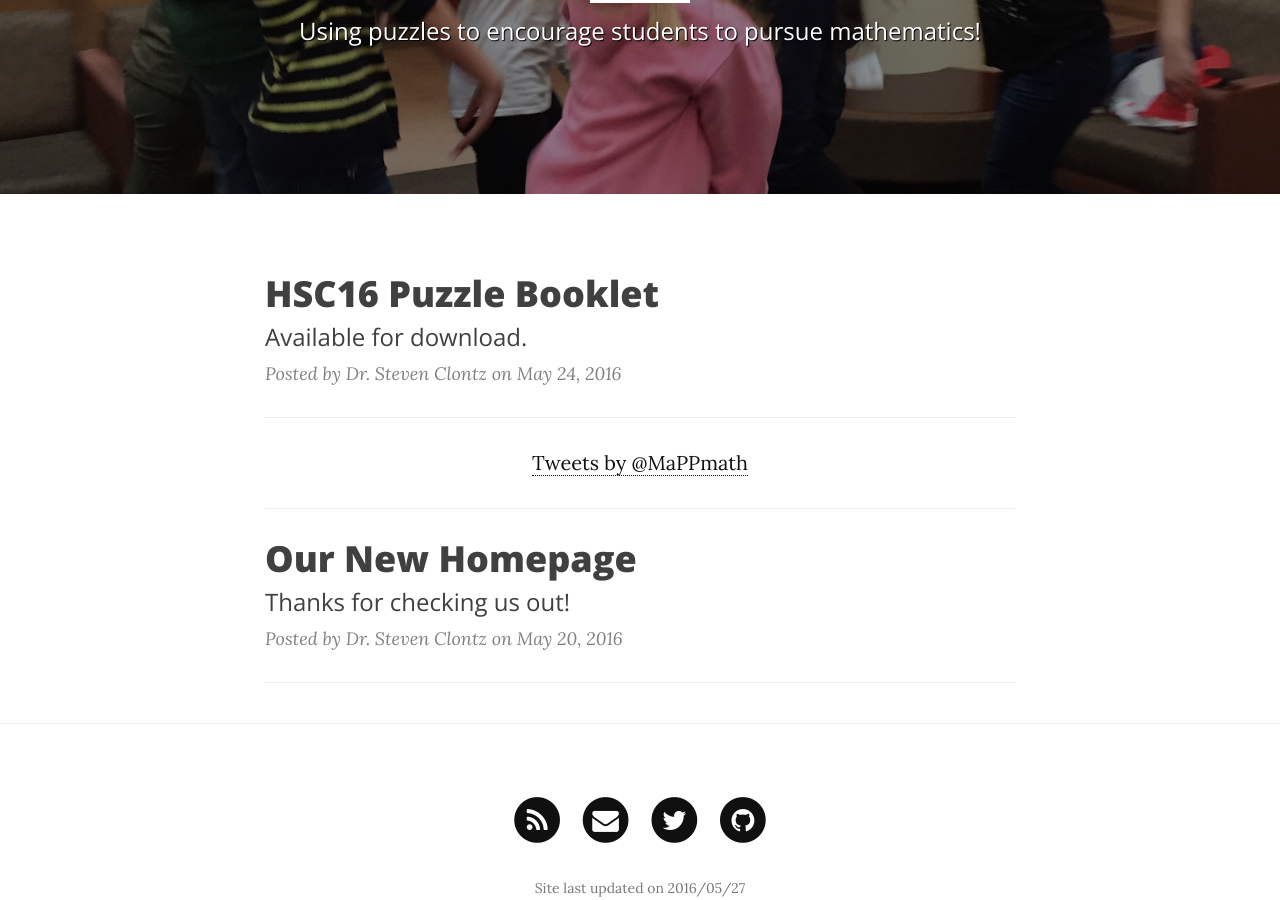
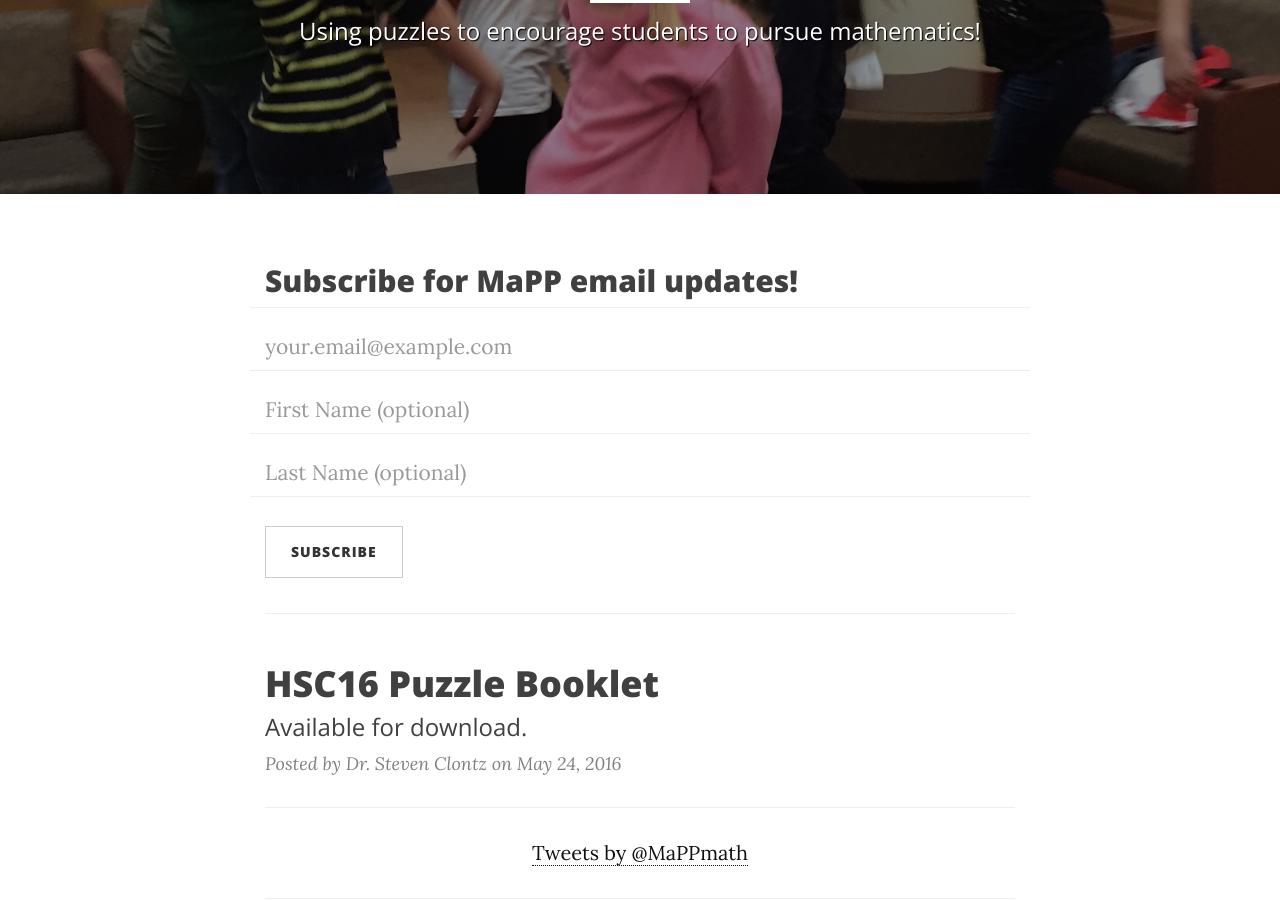
Before and after one commit to MaPPmath/mappmath.github.io, a Jekyll site: the page built from index.html, in a window 1280 px wide and 900 px high, scrolled down 342 px. Built offline with Jekyll 4.4.1, drawn with Linux system fonts in a browser that asks for light colours; nearby versions of some CDN libraries; the list of posts is cut into pages by our own code; comment, search, counter and statistics services are not loaded.

Commit message:
add newsletter signups

```diff
--- a/_layouts/page.html
+++ b/_layouts/page.html
@@ -38,11 +38,83 @@
     </ul>
   {% endunless %}
 
+  {% if page.show-newsletter-above %}
+    <div class="row">
+    	<div class="col-lg-8 col-lg-offset-2 col-md-10 col-md-offset-1">
+        <h2>Subscribe for MaPP email updates!</h2>
+        <form action="//mappmath.us11.list-manage.com/subscribe/post?u=ac9a956f0f5d02273e1405e46&amp;id=d356e6a347" method="POST" name="mc-embedded-subscribe-form" target="_blank">
+          <div class="row control-group">
+              <div class="form-group col-xs-12 floating-label-form-group controls">
+                  <label>Email</label>
+                  <input type="email" value="" name="EMAIL" class="form-control" id="mce-EMAIL" placeholder="your.email@example.com" required>
+              </div>
+              <p class="help-block text-danger"></p>
+          </div>
+          <div class="row control-group">
+              <div class="form-group col-xs-12 floating-label-form-group controls">
+                  <label>First Name (optional)</label>
+                  <input type="text" value="" name="FNAME" class="form-control" id="mce-FNAME" placeholder="First Name (optional)">
+              </div>
+          </div>
+          <div class="row control-group">
+              <div class="form-group col-xs-12 floating-label-form-group controls">
+                  <label>Last Name (optional)</label>
+                  <input type="text" value="" name="LNAME" class="form-control" id="mce-LNAME" placeholder="Last Name (optional)">
+              </div>
+          </div>
+          <br/>
+          <div class="row">
+              <div class="form-group col-xs-12">
+                  <button id="mc-embedded-subscribe" type="submit" class="btn btn-default">Subscribe</button>
+              </div>
+          </div>
+        </form>
+        <hr>
+    	</div>
+    </div>
+  {% endif %}
+
 	<div class="row">
 		<div class="col-lg-8 col-lg-offset-2 col-md-10 col-md-offset-1">
 			{{ content }}
 		</div>
 	</div>
+
+  {% if page.show-newsletter-below %}
+    <div class="row">
+    	<div class="col-lg-8 col-lg-offset-2 col-md-10 col-md-offset-1">
+        <hr><br>
+        <h2>Subscribe for MaPP email updates!</h2>
+        <form action="//mappmath.us11.list-manage.com/subscribe/post?u=ac9a956f0f5d02273e1405e46&amp;id=d356e6a347" method="POST" name="mc-embedded-subscribe-form" target="_blank">
+          <div class="row control-group">
+              <div class="form-group col-xs-12 floating-label-form-group controls">
+                  <label>Email</label>
+                  <input type="email" value="" name="EMAIL" class="form-control" id="mce-EMAIL" placeholder="your.email@example.com" required>
+              </div>
+              <p class="help-block text-danger"></p>
+          </div>
+          <div class="row control-group">
+              <div class="form-group col-xs-12 floating-label-form-group controls">
+                  <label>First Name (optional)</label>
+                  <input type="text" value="" name="FNAME" class="form-control" id="mce-FNAME" placeholder="First Name (optional)">
+              </div>
+          </div>
+          <div class="row control-group">
+              <div class="form-group col-xs-12 floating-label-form-group controls">
+                  <label>Last Name (optional)</label>
+                  <input type="text" value="" name="LNAME" class="form-control" id="mce-LNAME" placeholder="Last Name (optional)">
+              </div>
+          </div>
+          <br/>
+          <div class="row">
+              <div class="form-group col-xs-12">
+                  <button id="mc-embedded-subscribe" type="submit" class="btn btn-default">Subscribe</button>
+              </div>
+          </div>
+        </form>
+    	</div>
+    </div>
+  {% endif %}
 
 </div>
 
--- a/index.html
+++ b/index.html
@@ -2,6 +2,7 @@
 layout: page
 description: "Using puzzles to encourage students to pursue mathematics!"
 hide-breadcrumbs: true
+show-newsletter-above: true
 ---
 
 {% for post in paginator.posts %}
--- a/js/clean-blog.js
+++ b/js/clean-blog.js
@@ -9,72 +9,72 @@
     $("[data-toggle='tooltip']").tooltip();
 });
 
-// Contact Form Scripts
-
-$(function() {
-
-    $("input,textarea").jqBootstrapValidation({
-        preventSubmit: true,
-        submitError: function($form, event, errors) {
-            // additional error messages or events
-        },
-        submitSuccess: function($form, event) {
-            event.preventDefault(); // prevent default submit behaviour
-            // get values from FORM
-            var name = $("input#name").val();
-            var email = $("input#email").val();
-            var phone = $("input#phone").val();
-            var message = $("textarea#message").val();
-            var firstName = name; // For Success/Failure Message
-            // Check for white space in name for Success/Fail message
-            if (firstName.indexOf(' ') >= 0) {
-                firstName = name.split(' ').slice(0, -1).join(' ');
-            }
-            $.ajax({
-                url: "././mail/contact_me.php",
-                type: "POST",
-                data: {
-                    name: name,
-                    phone: phone,
-                    email: email,
-                    message: message
-                },
-                cache: false,
-                success: function() {
-                    // Success message
-                    $('#success').html("<div class='alert alert-success'>");
-                    $('#success > .alert-success').html("<button type='button' class='close' data-dismiss='alert' aria-hidden='true'>&times;")
-                        .append("</button>");
-                    $('#success > .alert-success')
-                        .append("<strong>Your message has been sent. </strong>");
-                    $('#success > .alert-success')
-                        .append('</div>');
-
-                    //clear all fields
-                    $('#contactForm').trigger("reset");
-                },
-                error: function() {
-                    // Fail message
-                    $('#success').html("<div class='alert alert-danger'>");
-                    $('#success > .alert-danger').html("<button type='button' class='close' data-dismiss='alert' aria-hidden='true'>&times;")
-                        .append("</button>");
-                    $('#success > .alert-danger').append("<strong>Sorry " + firstName + ", it seems that my mail server is not responding. Please try again later!");
-                    $('#success > .alert-danger').append('</div>');
-                    //clear all fields
-                    $('#contactForm').trigger("reset");
-                },
-            })
-        },
-        filter: function() {
-            return $(this).is(":visible");
-        },
-    });
-
-    $("a[data-toggle=\"tab\"]").click(function(e) {
-        e.preventDefault();
-        $(this).tab("show");
-    });
-});
+// // Contact Form Scripts
+//
+// $(function() {
+//
+//     $("input,textarea").jqBootstrapValidation({
+//         preventSubmit: true,
+//         submitError: function($form, event, errors) {
+//             // additional error messages or events
+//         },
+//         submitSuccess: function($form, event) {
+//             event.preventDefault(); // prevent default submit behaviour
+//             // get values from FORM
+//             var name = $("input#name").val();
+//             var email = $("input#email").val();
+//             var phone = $("input#phone").val();
+//             var message = $("textarea#message").val();
+//             var firstName = name; // For Success/Failure Message
+//             // Check for white space in name for Success/Fail message
+//             if (firstName.indexOf(' ') >= 0) {
+//                 firstName = name.split(' ').slice(0, -1).join(' ');
+//             }
+//             $.ajax({
+//                 url: "././mail/contact_me.php",
+//                 type: "POST",
+//                 data: {
+//                     name: name,
+//                     phone: phone,
+//                     email: email,
+//                     message: message
+//                 },
+//                 cache: false,
+//                 success: function() {
+//                     // Success message
+//                     $('#success').html("<div class='alert alert-success'>");
+//                     $('#success > .alert-success').html("<button type='button' class='close' data-dismiss='alert' aria-hidden='true'>&times;")
+//                         .append("</button>");
+//                     $('#success > .alert-success')
+//                         .append("<strong>Your message has been sent. </strong>");
+//                     $('#success > .alert-success')
+//                         .append('</div>');
+//
+//                     //clear all fields
+//                     $('#contactForm').trigger("reset");
+//                 },
+//                 error: function() {
+//                     // Fail message
+//                     $('#success').html("<div class='alert alert-danger'>");
+//                     $('#success > .alert-danger').html("<button type='button' class='close' data-dismiss='alert' aria-hidden='true'>&times;")
+//                         .append("</button>");
+//                     $('#success > .alert-danger').append("<strong>Sorry " + firstName + ", it seems that my mail server is not responding. Please try again later!");
+//                     $('#success > .alert-danger').append('</div>');
+//                     //clear all fields
+//                     $('#contactForm').trigger("reset");
+//                 },
+//             })
+//         },
+//         filter: function() {
+//             return $(this).is(":visible");
+//         },
+//     });
+//
+//     $("a[data-toggle=\"tab\"]").click(function(e) {
+//         e.preventDefault();
+//         $(this).tab("show");
+//     });
+// });
 
 
 /*When clicking on Full hide fail/success boxes */
```
Also changed, not shown: other parts of _layouts/page.html (+0 -24 lines), _includes/footer.html (+26 -1 lines), pages/0_about.md (+1 -0 lines), js/clean-blog.min.js (deleted).
